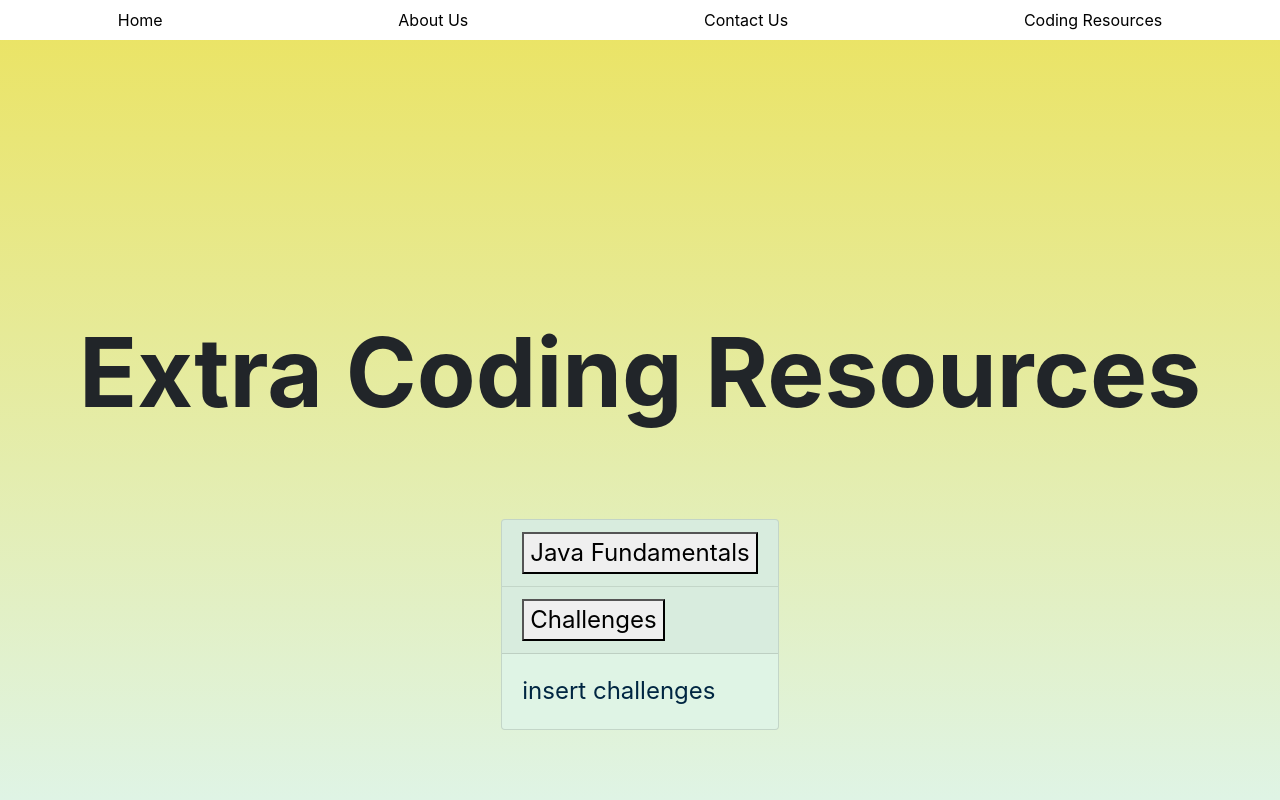
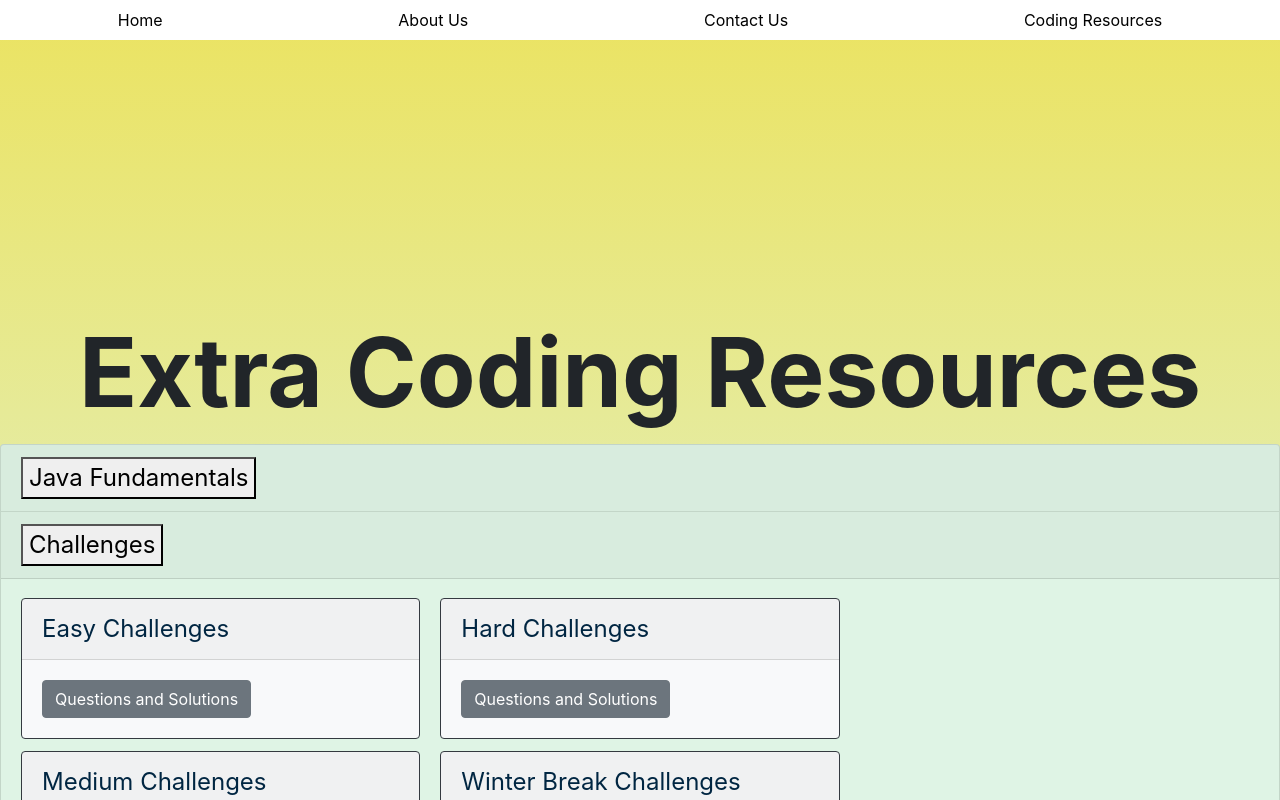
Before and after one commit to Coding-Club-AMHS/coding-club-website, a Next.js app: page /resources in a window 1280 px wide. Both pictures are taken after a click on the button "Challenges". Shown: the top 800 px of the page. Built offline with nearby package versions, Linux system fonts and the light colour scheme.

Commit message:
working on resources page

```diff
--- a/pages/resources.js
+++ b/pages/resources.js
@@ -68,12 +68,13 @@ const Resources = () => {
                                     </Card>
 
                                     <Card bg='light' border="dark">
-                                        <Card.Header> Methods</Card.Header>
+                                        <Card.Header> Variables</Card.Header>
                                         <Card.Body>
-                                            <Card.Text> Methods are grate!
-                                                <Button variant='secondary' href='https://docs.google.com/presentation/d/13nDWgEwVHant8PPtfCZ-iUx2UXr7dT-hlO6Kcn8qr9k/edit?usp=sharing' target={"_blank"}
+                                            <Card.Text>
+                                                <Button variant='secondary' href='https://docs.google.com/presentation/d/1nF8xtKBFemJNQlNRQgsLu3ZgVF8qZOOHR7yRsT5PmZ4/edit?usp=sharing' target={"_blank"}
                                                 > Slideshow</Button>
-
+                                                <Button variant='warning' href='https://forms.gle/v98ntG8cBCQJwaAS7' target={"_blank"}
+                                                > Mini Quiz</Button>
                                             </Card.Text>
                                         </Card.Body>
                                     </Card>
@@ -90,7 +91,51 @@ const Resources = () => {
                         </Card.Header>
                         <Accordion.Collapse eventKey="1">
                             <Card.Body>
-                                insert challenges
+                                <CardColumns>
+
+                                    <Card bg='light' border="dark">
+                                        <Card.Header> Easy Challenges</Card.Header>
+                                        <Card.Body>
+                                            <Card.Text>
+                                                <Button variant='secondary' href='https://docs.google.com/document/d/1aXWVqrEfP0tjniNadOLqJdWWxMdG78RK0cCdIq_6sPs/edit?usp=sharing' target={"_blank"}
+                                                > Questions and Solutions</Button>
+                                            </Card.Text>
+                                        </Card.Body>
+                                    </Card>
+
+                                    <Card bg='light' border="dark">
+                                        <Card.Header> Medium Challenges</Card.Header>
+                                        <Card.Body>
+                                            <Card.Text>
+                                                <Button variant='secondary' href='https://docs.google.com/document/d/16Miv7GR6FGEcDsX9uf5awlcrl_9t-6G8bnRNcLfHePI/edit?usp=sharing' target={"_blank"}
+                                                >Questions and Solutions</Button>
+                                            </Card.Text>
+                                        </Card.Body>
+                                    </Card>
+
+                                    <Card bg='light' border="dark">
+                                        <Card.Header> Hard Challenges</Card.Header>
+                                        <Card.Body>
+                                            <Card.Text>
+                                                <Button variant='secondary' href='https://docs.google.com/document/d/15IFrwP-OsXPJynwTvDXsK5MSosxyeCoL5osTkH6weX4/edit?usp=sharing' target={"_blank"}
+                                                >Questions and Solutions</Button>
+                                            </Card.Text>
+                                        </Card.Body>
+                                    </Card>
+
+                                    <Card bg='light' border="dark">
+                                        <Card.Header>Winter Break Challenges</Card.Header>
+                                        <Card.Body>
+                                            <Card.Text>
+                                                <Button variant='secondary' href='https://docs.google.com/document/d/1_quYFPN4voaHYhRRI1Ox-XPmcgpb5V5nvz-rbLcKUWM/edit?usp=sharing' target={"_blank"}
+                                                >Questions</Button>
+                                                <Button variant='secondary' href='https://docs.google.com/document/d/1H1WAg_Ge758L_3pp8lVbu20tKYyem0taqxlj4TgfCkg/edit?usp=sharing' target={"_blank"}
+                                                >Solutions</Button>
+                                            </Card.Text>
+                                        </Card.Body>
+                                    </Card>
+
+                                </CardColumns>
                             </Card.Body>
                         </Accordion.Collapse>
                     </Card>
--- a/styles/Home.module.css
+++ b/styles/Home.module.css
@@ -130,5 +130,4 @@
   font-weight: 400;
   color:#002642;
   align-self: left;
-  padding-right:
 }
```
